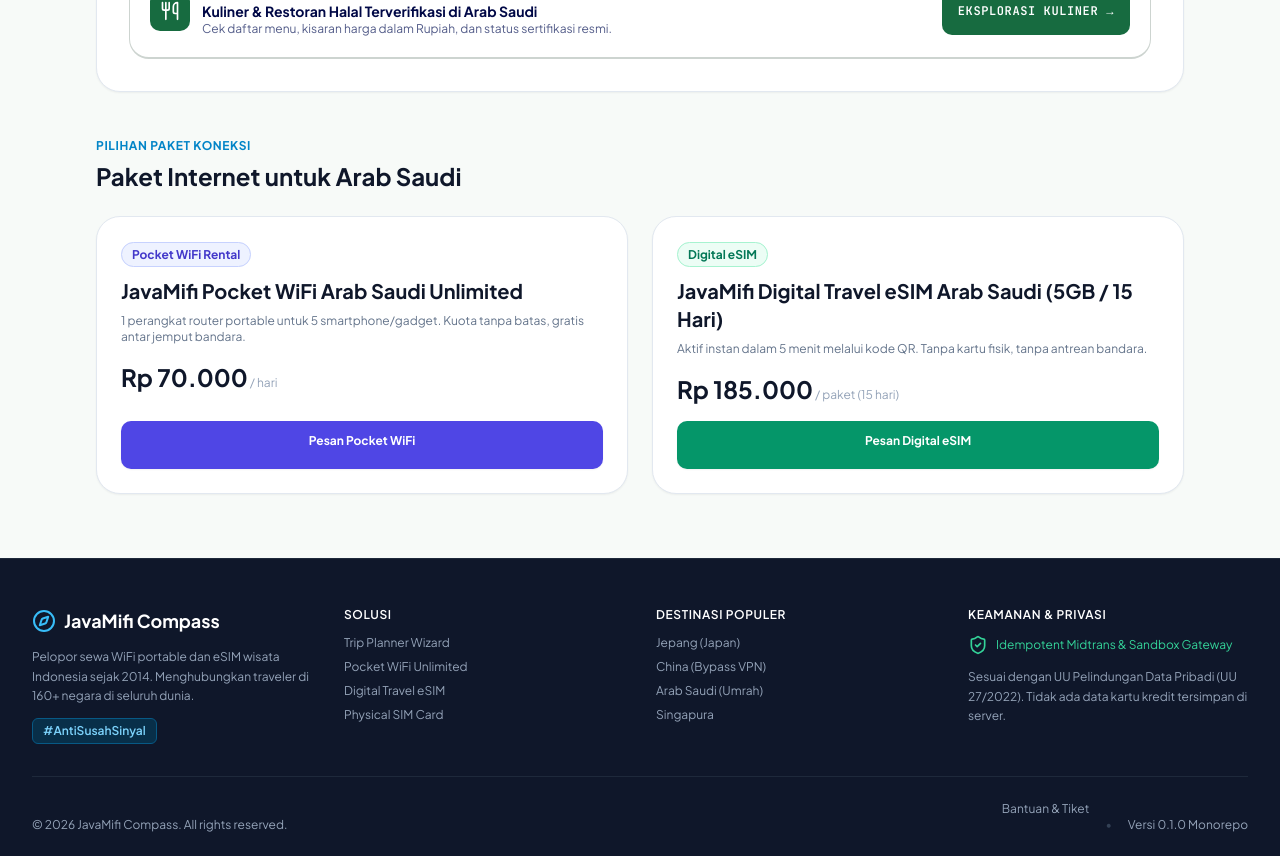
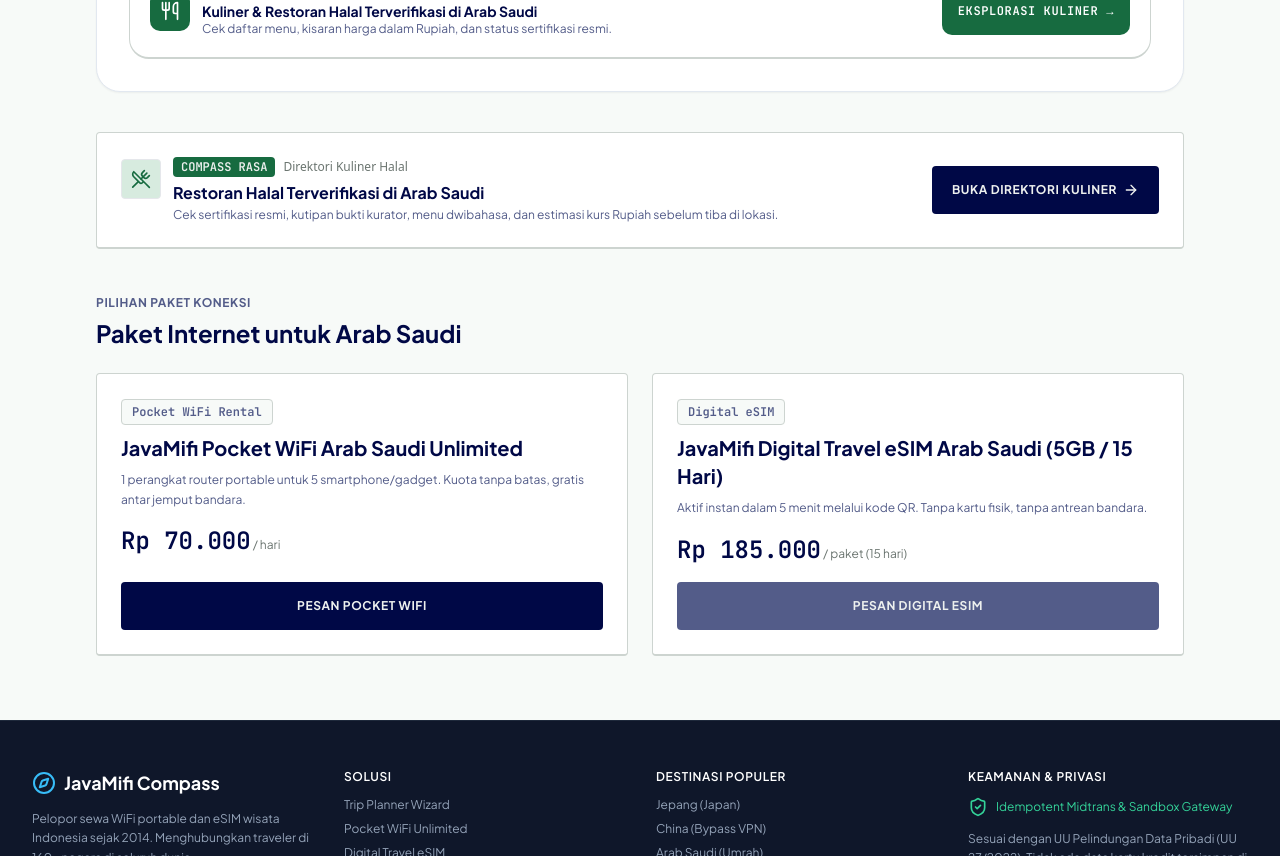
Before and after one commit to andikarizkiharahap32-star/AndikaRizkyHarahap_JavaMifiCompass, a Next.js app in the folder apps/web/: page /en/destinations/arab-saudi-umrah in a window 1280 px wide. Shown: the part 600-1456 px from the top of the page. Built offline with nearby package versions, Linux system fonts and the light colour scheme; no server answers.

Commit message:
fix(qa): resolve missing eat route, expand slug aliases, eliminate emoji icons, and enforce 48px touch targets

```diff
--- /dev/null
+++ b/apps/web/src/app/[locale]/destinations/[slug]/eat/page.tsx
@@ -0,0 +1,36 @@
+import React from 'react';
+import { Metadata } from 'next';
+import { notFound } from 'next/navigation';
+import { unstable_setRequestLocale } from 'next-intl/server';
+import { DiningDiscovery } from '../../../../../components/DiningDiscovery';
+import { SLUG_TO_COUNTRY } from '../../../../../lib/destinations';
+
+export const metadata: Metadata = {
+  title: 'Compass Rasa — Kuliner Halal & Menu Multibahasa | JavaMifi Compass',
+  description:
+    'Eksplorasi restoran halal terverifikasi, menu makanan dalam Rupiah & mata uang lokal, dan sertifikasi resmi destinasi.',
+};
+
+export default function DestinationEatPage({
+  params: { locale, slug },
+  searchParams,
+}: {
+  params: { locale: string; slug: string };
+  searchParams?: { city?: string };
+}) {
+  unstable_setRequestLocale(locale);
+  const countryCode = SLUG_TO_COUNTRY[slug.toLowerCase()];
+  if (!countryCode) {
+    notFound();
+  }
+
+  return (
+    <main className="w-full bg-surface min-h-screen">
+      <DiningDiscovery
+        initialCountry={countryCode}
+        cityName={searchParams?.city}
+        locale={locale}
+      />
+    </main>
+  );
+}
--- a/apps/web/src/app/[locale]/destinations/[slug]/page.tsx
+++ b/apps/web/src/app/[locale]/destinations/[slug]/page.tsx
@@ -1,17 +1,11 @@
 import React from 'react';
 import Link from 'next/link';
 import { notFound } from 'next/navigation';
-import { ArrowLeft, Compass, CheckCircle2, ShieldCheck } from 'lucide-react';
+import { ArrowLeft, Compass, CheckCircle2, ShieldCheck, UtensilsCrossed, ArrowRight } from 'lucide-react';
 import { DestinationReadinessCard } from '../../../../components/DestinationReadinessCard';
 import { apiClient } from '../../../../lib/api';
+import { SLUG_TO_COUNTRY } from '../../../../lib/destinations';
 import { unstable_setRequestLocale } from 'next-intl/server';
-
-const SLUG_TO_COUNTRY: Record<string, string> = {
-  jepang: 'JP',
-  china: 'CN',
-  'arab-saudi-umrah': 'SA',
-  singapura: 'SG',
-};
 
 async function getReadinessData(countryCode: string) {
   try {
@@ -93,69 +87,101 @@ export default async function DestinationDetailPage({
       {/* Destination Readiness Card */}
       <DestinationReadinessCard data={readinessData} locale={locale} />
 
+      {/* Compass Rasa Halal Dining Explorer Card */}
+      <div className="p-6 rounded bg-paper border border-paper-edge border-b-2 flex flex-col sm:flex-row sm:items-center justify-between gap-4">
+        <div className="flex items-start gap-3">
+          <div className="w-10 h-10 rounded bg-success-surface text-success border border-success/30 flex items-center justify-center shrink-0 mt-0.5">
+            <UtensilsCrossed className="w-5 h-5" />
+          </div>
+          <div>
+            <div className="flex items-center gap-2">
+              <span className="text-xs font-mono font-bold uppercase bg-success text-on-primary px-2 py-0.5 rounded">
+                Compass Rasa
+              </span>
+              <span className="text-xs text-outline font-sans">
+                Direktori Kuliner Halal
+              </span>
+            </div>
+            <h3 className="text-base font-bold text-primary mt-1">
+              Restoran Halal Terverifikasi di {readinessData.countryInfo.name}
+            </h3>
+            <p className="text-xs text-secondary mt-0.5">
+              Cek sertifikasi resmi, kutipan bukti kurator, menu dwibahasa, dan estimasi kurs Rupiah sebelum tiba di lokasi.
+            </p>
+          </div>
+        </div>
+        <Link
+          href={`/${locale}/destinations/${slug}/eat`}
+          className="inline-flex items-center justify-center gap-1.5 px-5 h-12 rounded bg-primary hover:bg-primary-hover active:bg-primary-pressed text-on-primary text-xs font-bold uppercase tracking-wider shrink-0 transition"
+        >
+          <span>Buka Direktori Kuliner</span>
+          <ArrowRight className="w-4 h-4" />
+        </Link>
+      </div>
+
       {/* Available Plans for this Destination */}
       <div className="space-y-6">
         <div>
-          <span className="text-xs font-bold uppercase tracking-wider text-sky-600">
+          <span className="text-xs font-bold uppercase tracking-wider text-secondary">
             Pilihan Paket Koneksi
           </span>
-          <h2 className="text-2xl font-black text-slate-900 dark:text-white mt-1">
+          <h2 className="text-2xl font-bold text-primary mt-1">
             Paket Internet untuk {readinessData.countryInfo.name}
           </h2>
         </div>
 
         <div className="grid grid-cols-1 md:grid-cols-2 gap-6">
           {/* WiFi Card */}
-          <div className="p-6 rounded-3xl bg-white dark:bg-slate-900 border border-slate-200 dark:border-slate-800 shadow-sm flex flex-col justify-between">
+          <div className="p-6 rounded bg-paper border border-paper-edge border-b-2 flex flex-col justify-between">
             <div>
-              <span className="text-xs font-bold px-2.5 py-1 rounded-full bg-indigo-50 dark:bg-indigo-950 text-indigo-700 dark:text-indigo-300 border border-indigo-200">
+              <span className="text-xs font-mono font-bold px-2.5 py-1 rounded bg-surface text-secondary border border-paper-edge">
                 Pocket WiFi Rental
               </span>
-              <h3 className="text-xl font-bold text-slate-900 dark:text-white mt-3">
+              <h3 className="text-xl font-bold text-primary mt-3">
                 JavaMifi Pocket WiFi {readinessData.countryInfo.name} Unlimited
               </h3>
-              <p className="text-xs text-slate-500 mt-2">
+              <p className="text-xs text-secondary mt-2 leading-relaxed">
                 1 perangkat router portable untuk 5 smartphone/gadget. Kuota tanpa batas, gratis antar jemput bandara.
               </p>
               <div className="my-4">
-                <span className="text-2xl font-black text-slate-900 dark:text-white">
+                <span className="text-2xl font-black text-primary font-mono tnum">
                   Rp 70.000
                 </span>
-                <span className="text-xs text-slate-400"> / hari</span>
+                <span className="text-xs text-outline"> / hari</span>
               </div>
             </div>
 
             <Link
               href={`/${locale}/checkout?type=WIFI_RENTAL&dest=${countryCode}&days=7`}
-              className="w-full py-3 rounded-xl bg-indigo-600 hover:bg-indigo-700 text-white font-bold text-xs text-center shadow-sm transition-colors"
+              className="w-full h-12 rounded bg-primary hover:bg-primary-hover active:bg-primary-pressed text-on-primary font-bold text-xs uppercase tracking-wider flex items-center justify-center transition"
             >
               Pesan Pocket WiFi
             </Link>
           </div>
 
           {/* eSIM Card */}
-          <div className="p-6 rounded-3xl bg-white dark:bg-slate-900 border border-slate-200 dark:border-slate-800 shadow-sm flex flex-col justify-between">
+          <div className="p-6 rounded bg-paper border border-paper-edge border-b-2 flex flex-col justify-between">
             <div>
-              <span className="text-xs font-bold px-2.5 py-1 rounded-full bg-emerald-50 dark:bg-emerald-950 text-emerald-700 dark:text-emerald-300 border border-emerald-200">
+              <span className="text-xs font-mono font-bold px-2.5 py-1 rounded bg-surface text-secondary border border-paper-edge">
                 Digital eSIM
               </span>
-              <h3 className="text-xl font-bold text-slate-900 dark:text-white mt-3">
+              <h3 className="text-xl font-bold text-primary mt-3">
                 JavaMifi Digital Travel eSIM {readinessData.countryInfo.name} (5GB / 15 Hari)
               </h3>
-              <p className="text-xs text-slate-500 mt-2">
+              <p className="text-xs text-secondary mt-2 leading-relaxed">
                 Aktif instan dalam 5 menit melalui kode QR. Tanpa kartu fisik, tanpa antrean bandara.
               </p>
               <div className="my-4">
-                <span className="text-2xl font-black text-slate-900 dark:text-white">
+                <span className="text-2xl font-black text-primary font-mono tnum">
                   Rp 185.000
                 </span>
-                <span className="text-xs text-slate-400"> / paket (15 hari)</span>
+                <span className="text-xs text-outline"> / paket (15 hari)</span>
               </div>
             </div>
 
             <Link
               href={`/${locale}/checkout?type=ESIM&dest=${countryCode}&days=15`}
-              className="w-full py-3 rounded-xl bg-emerald-600 hover:bg-emerald-700 text-white font-bold text-xs text-center shadow-sm transition-colors"
+              className="w-full h-12 rounded bg-secondary hover:bg-primary active:bg-primary-pressed text-on-primary font-bold text-xs uppercase tracking-wider flex items-center justify-center transition"
             >
               Pesan Digital eSIM
             </Link>
--- /dev/null
+++ b/apps/web/src/lib/destinations.ts
@@ -0,0 +1,31 @@
+export const SLUG_TO_COUNTRY: Record<string, string> = {
+  jepang: 'JP',
+  japan: 'JP',
+  china: 'CN',
+  tiongkok: 'CN',
+  'arab-saudi-umrah': 'SA',
+  saudi: 'SA',
+  'arab-saudi': 'SA',
+  singapura: 'SG',
+  singapore: 'SG',
+  malaysia: 'MY',
+  thailand: 'TH',
+  korea: 'KR',
+  'korea-selatan': 'KR',
+  inggris: 'GB',
+  uk: 'GB',
+  prancis: 'FR',
+  france: 'FR',
+  jerman: 'DE',
+  germany: 'DE',
+  amerika: 'US',
+  usa: 'US',
+  turki: 'TR',
+  turkey: 'TR',
+  uae: 'AE',
+  dubai: 'AE',
+};
+
+export function resolveCountryCodeFromSlug(slug: string): string | null {
+  return SLUG_TO_COUNTRY[(slug || '').toLowerCase()] || null;
+}
--- a/packages/ui/src/components/DietaryPhraseCard.tsx
+++ b/packages/ui/src/components/DietaryPhraseCard.tsx
@@ -1,4 +1,5 @@
 import React, { useState } from 'react';
+import { Languages } from 'lucide-react';
 
 export interface DietaryPhraseCardProps {
   countryCode?: string;
@@ -99,7 +100,7 @@ export const DietaryPhraseCard: React.FC<DietaryPhraseCardProps> = ({
       <div className="flex items-center justify-between border-b border-paper-edge pb-3">
         <div className="flex items-center gap-2">
           <span className="w-6 h-6 rounded bg-primary text-on-primary font-mono font-bold text-xs flex items-center justify-center">
-            🍶
+            <Languages className="w-3.5 h-3.5" />
           </span>
           <div>
             <h4 className="text-xs uppercase font-bold tracking-wider text-secondary m-0">
```
Also changed, not shown: apps/web/src/app/[locale]/destinations/page.tsx (+9 -9 lines), packages/ui/src/components/RestaurantCard.tsx (+4 -3 lines), packages/ui/src/components/RestaurantDetailModal.tsx (+18 -23 lines), 2 other files (tests, documents, lock files or other folders).
